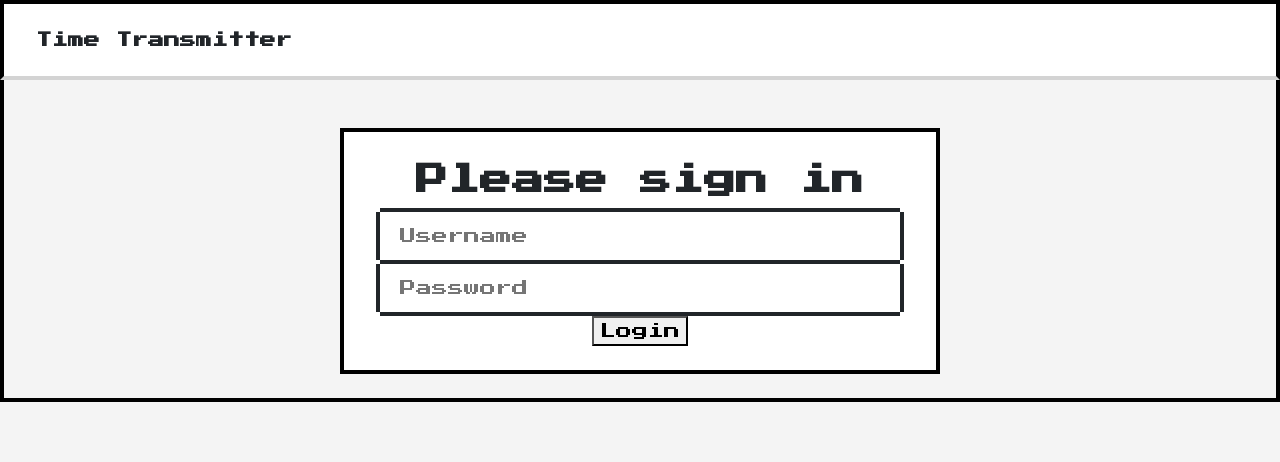
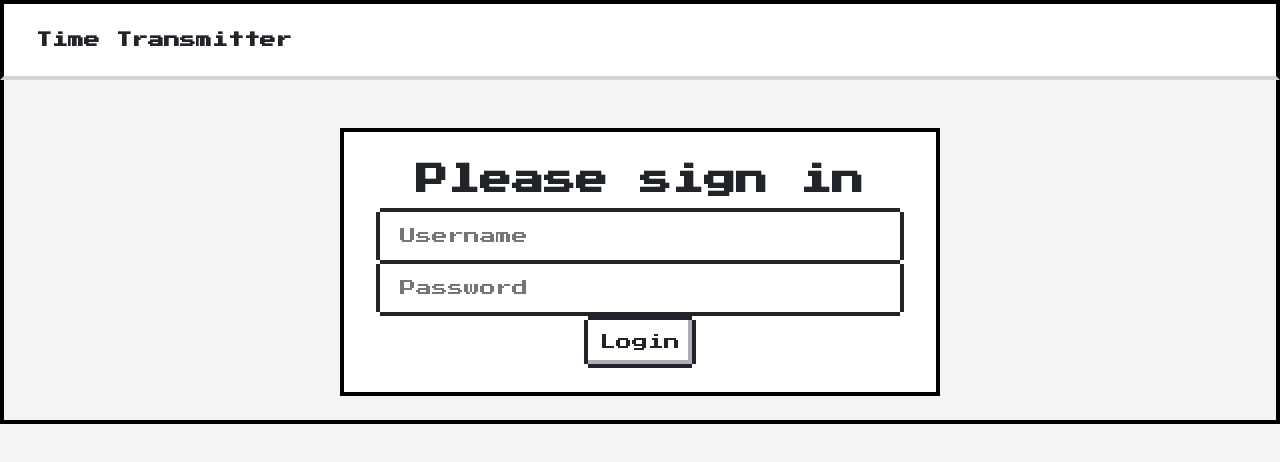
Before and after one commit to olivierpierre85/infinite-stories, a Vue app in the folder public_html/: page /login in a window 1280 px wide. Shown: the top 462 px of the page. Built offline with nearby package versions, Linux system fonts and the light colour scheme.

Commit message:
consistent nes looks for login

```diff
--- a/public_html/src/components/Login.vue
+++ b/public_html/src/components/Login.vue
@@ -12,7 +12,7 @@
         <div class="nes-field">
           <input type="password" name="password" id="pass" v-model="password" class="nes-input" placeholder="Password">
         </div>
-        <button type="submit" class="btn btn-lg btn-primary btn-block">Login</button>
+        <button type="submit" class="nes-btn">Login</button>
       </form>
     </div>
   </div>
```
